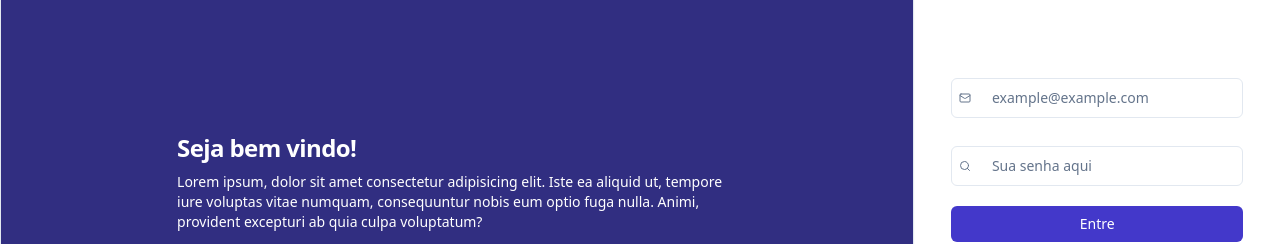
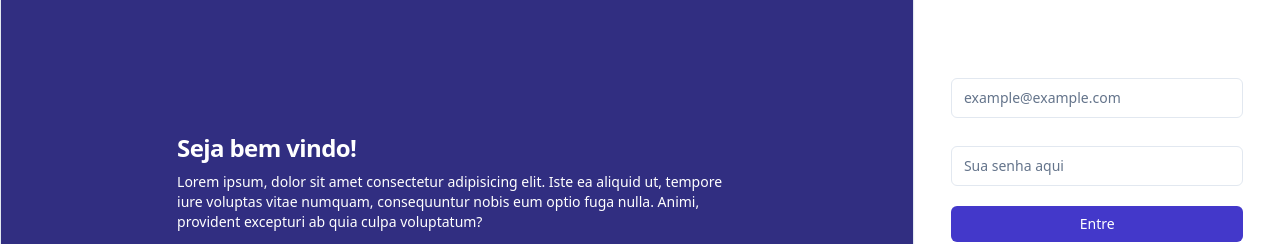
Before and after one commit to anavgbc/product-shop, a Vue app: page /login in a window 1280 px wide. Shown: the part 204-448 px from the top of the page. Built offline with nearby package versions, Linux system fonts and the light colour scheme; no server answers.

Commit message:
refactor: add validation schema to login form

```diff
--- a/src/views/Login/LoginView.vue
+++ b/src/views/Login/LoginView.vue
@@ -4,7 +4,6 @@ import Separator from '../../components/ui/separator/Separator.vue';
 import LoginCard from './components/LoginCard.vue';
 
 import { MessageCircle, Phone } from 'lucide-vue-next';
-import { Search } from 'lucide-vue-next';
 import { Mail } from 'lucide-vue-next';
 import { toast } from 'vue-sonner';
 
@@ -15,6 +14,7 @@ import { AuthService } from '../../services/AuthService';
 import AuthenticateInputDto from '../../services/dtos/Auth/input/authenticate.dto';
 import { useUserStore } from '../../store';
 import MyInputField from '../../components/MyInputField.vue';
+import { formSchema } from './schema';
 
 const authService = new AuthService();
 const userStore = useUserStore();
@@ -39,19 +39,14 @@ const onSubmit = (async (values: GenericObject) => {
 <template>
     <main class="w-full h-screen flex">
         <LoginCard />
-        <Form @submit="onSubmit" class="w-1/3 space-y-6 flex justify-center flex-col items-center">
+        <Form @submit="onSubmit" :validationSchema="formSchema"
+            class="w-1/3 space-y-6 flex justify-center flex-col items-center">
             <div class="w-4/5 flex flex-col gap-3">
                 <div class="relative w-full max-w-sm items-center justify-center">
-                    <MyInputField hasIcon placeholder="example@example.com" name="email" id="email" type="text" />
-                    <span class="absolute start-0 inset-y-0 flex items-center justify-center px-2">
-                        <Mail class="size-3 text-muted-foreground" />
-                    </span>
+                    <MyInputField placeholder="example@example.com" name="email" id="email" type="text" />
                 </div>
                 <div class="relative w-full max-w-sm items-center">
-                    <MyInputField hasIcon id="senha" type="password" placeholder="Sua senha aqui" name="senha" />
-                    <span class=" absolute start-0 inset-y-0 flex items-center justify-center px-2">
-                        <Search class="size-3 text-muted-foreground" />
-                    </span>
+                    <MyInputField id="senha" type="password" placeholder="Sua senha aqui" name="senha" />
                 </div>
                 <Button class="bg-indigo-700 hover:bg-indigo-800 w-full text-white" variant="secondary" type="submit"
                     size="sm">Entre</Button>
```
